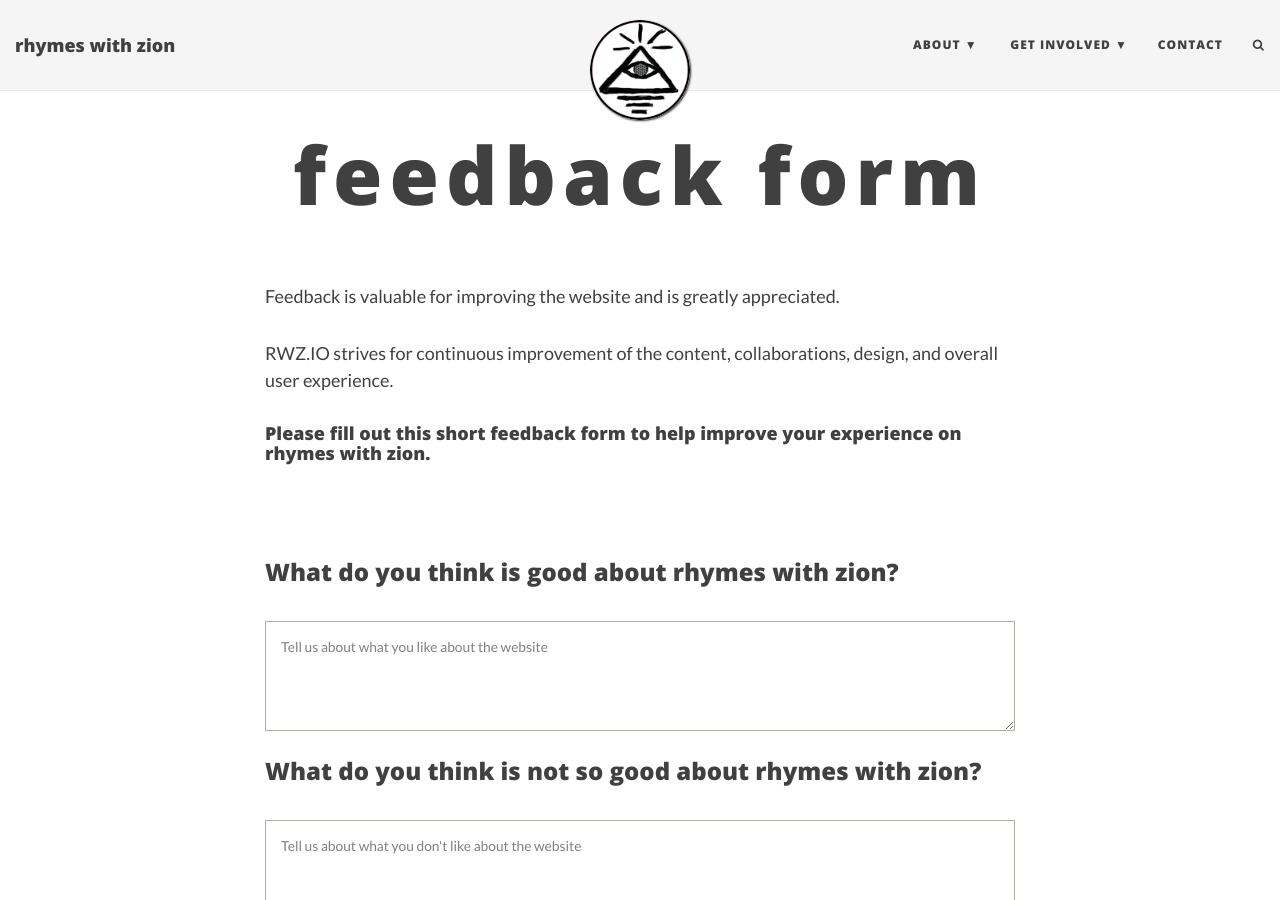
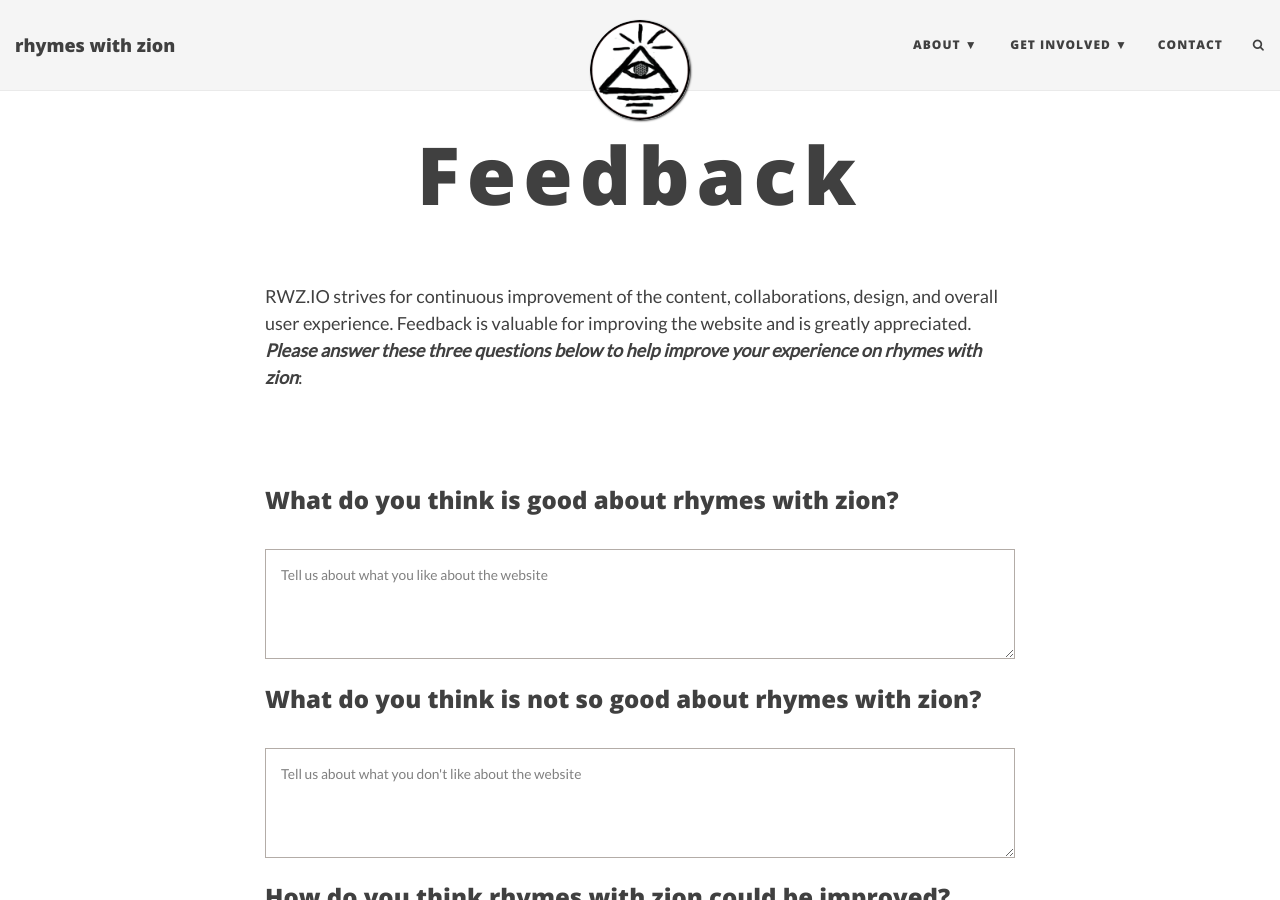
Before and after one commit to rhymeswithzion/rwz-test, a Jekyll site: the page built from feedback.md, in a window 1280 px wide and 900 px high. Built offline with Jekyll 4.4.1, drawn with Linux system fonts in a browser that asks for light colours; some web fonts are replaced; comment, search, counter and statistics services are not loaded.

Commit message:
Update feedback.md

```diff
--- a/feedback.md
+++ b/feedback.md
@@ -1,15 +1,13 @@
 ---
 layout: page
-title: feedback form
+title: Feedback
 css: "/css/contact.css"
 
 ---
 
+RWZ.IO strives for continuous improvement of the content, collaborations, design, and overall user experience.
 Feedback is valuable for improving the website and is greatly appreciated.
-
-RWZ.IO strives for continuous improvement of the content, collaborations, design, and overall user experience.
-
-#### Please fill out this short feedback form to help improve your experience on rhymes with zion.
+__*Please answer these three questions below to help improve your experience on rhymes with zion*__:
 
 <form id="form" class="topBefore" action="https://formspree.io/feedback@rwz.io"
       method="POST">
@@ -33,6 +31,6 @@ RWZ.IO strives for continuous improvement of the content, collaborations, design
 
 
 
-### Thank you for your feedback
+#### Thank you for your feedback
 
 If you have an idea you would like to share or would just like to chat, please do not hesitate to [contact us](http://www.rwz.io/contact/).
```
